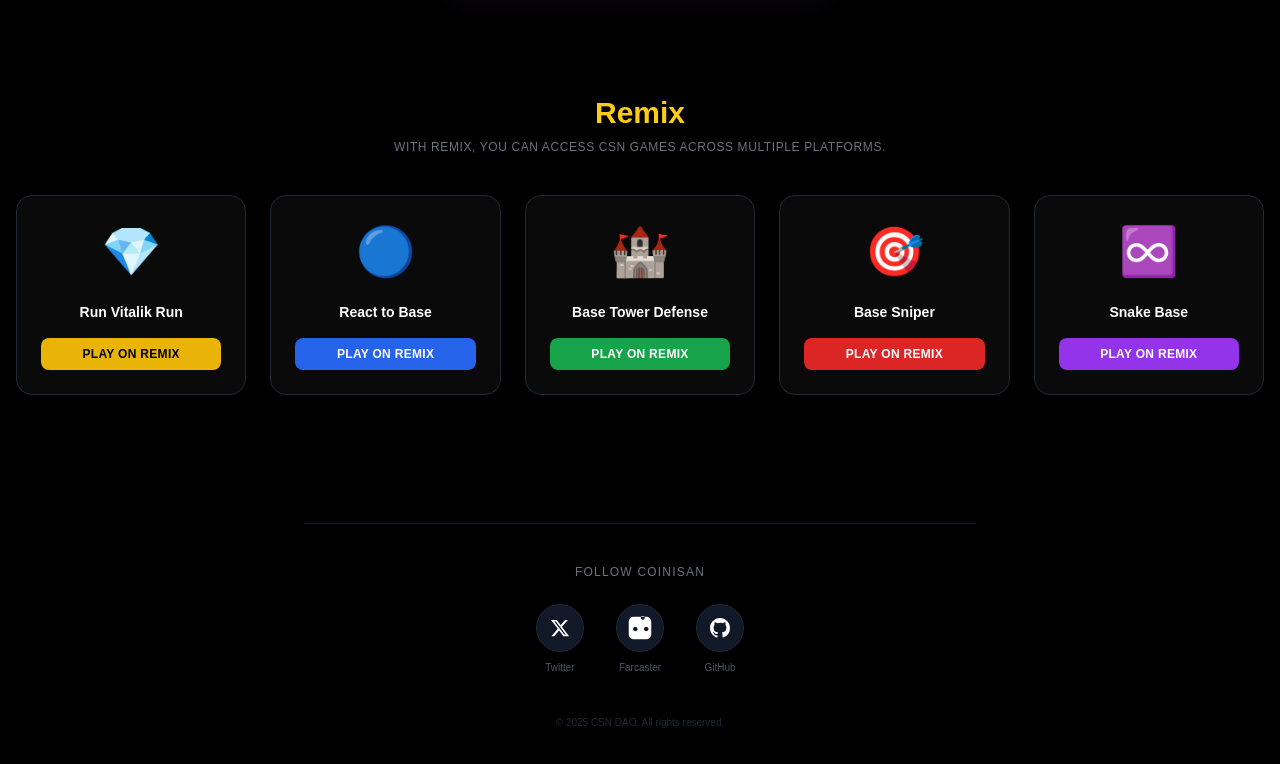
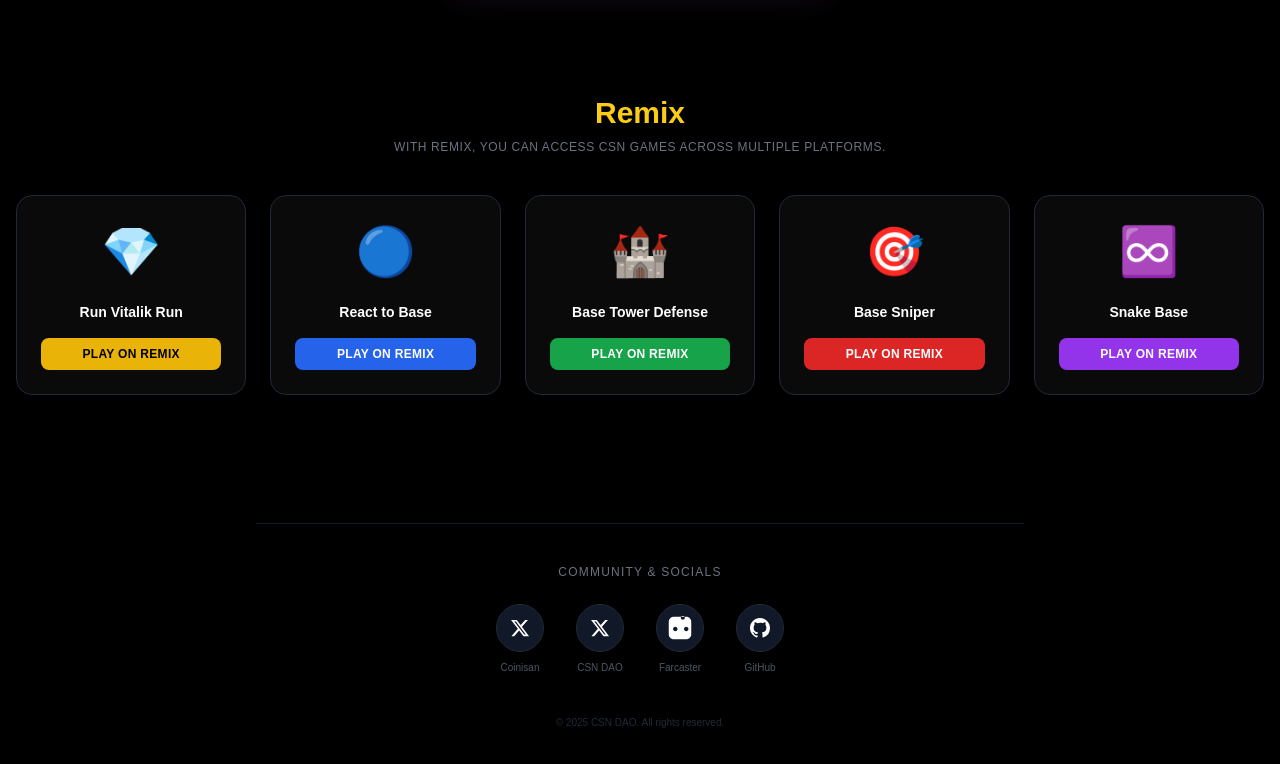
Before and after one commit to coinisan/csndao.app, a Next.js app: page / in a window 1280 px wide. Shown: the part 723-1487 px from the top of the page. Built offline with nearby package versions, Linux system fonts and the light colour scheme.

Commit message:
Add CSN DAO Twitter link

```diff
--- a/app/page.tsx
+++ b/app/page.tsx
@@ -56,7 +56,7 @@
             title="Run Vitalik Run"
             icon="💎"
             color="bg-yellow-500 hover:bg-yellow-400 text-black"
-            url="#" // Buraya oyun linkini ekleyebilirsin
+            url="#"
           />
 
           <GameCard
@@ -91,19 +91,28 @@
       </div>
 
       {/* --- 4. FOOTER (SOCIALS) --- */}
-      <footer className="w-full max-w-2xl border-t border-gray-900 pt-10 flex flex-col items-center">
-        <h3 className="text-gray-500 text-xs uppercase tracking-widest mb-6">Follow Coinisan</h3>
+      <footer className="w-full max-w-3xl border-t border-gray-900 pt-10 flex flex-col items-center">
+        <h3 className="text-gray-500 text-xs uppercase tracking-widest mb-6">Community & Socials</h3>
 
-        <div className="flex items-center space-x-8">
-          {/* Twitter / X */}
+        <div className="flex flex-wrap justify-center gap-8">
+
+          {/* 1. Coinisan Twitter */}
           <a href="https://x.com/coinisan" target="_blank" rel="noopener noreferrer" className="group flex flex-col items-center space-y-2">
             <div className="w-12 h-12 bg-gray-900 rounded-full flex items-center justify-center group-hover:bg-white group-hover:text-black transition-all duration-300 border border-gray-800">
               <svg viewBox="0 0 24 24" className="w-5 h-5 fill-current" aria-hidden="true"><path d="M18.244 2.25h3.308l-7.227 8.26 8.502 11.24H16.17l-5.214-6.817L4.99 21.75H1.68l7.73-8.835L1.254 2.25H8.08l4.713 6.231zm-1.161 17.52h1.833L7.084 4.126H5.117z"></path></svg>
             </div>
-            <span className="text-[10px] text-gray-600 group-hover:text-white transition-colors">Twitter</span>
+            <span className="text-[10px] text-gray-600 group-hover:text-white transition-colors">Coinisan</span>
           </a>
 
-          {/* Farcaster */}
+          {/* 2. CSN DAO Twitter (YENİ EKLENDİ) */}
+          <a href="https://x.com/Csn_Dao" target="_blank" rel="noopener noreferrer" className="group flex flex-col items-center space-y-2">
+            <div className="w-12 h-12 bg-gray-900 rounded-full flex items-center justify-center group-hover:bg-blue-500 group-hover:text-white transition-all duration-300 border border-gray-800">
+              <svg viewBox="0 0 24 24" className="w-5 h-5 fill-current" aria-hidden="true"><path d="M18.244 2.25h3.308l-7.227 8.26 8.502 11.24H16.17l-5.214-6.817L4.99 21.75H1.68l7.73-8.835L1.254 2.25H8.08l4.713 6.231zm-1.161 17.52h1.833L7.084 4.126H5.117z"></path></svg>
+            </div>
+            <span className="text-[10px] text-gray-600 group-hover:text-blue-400 transition-colors">CSN DAO</span>
+          </a>
+
+          {/* 3. Farcaster */}
           <a href="https://warpcast.com/coinisan" target="_blank" rel="noopener noreferrer" className="group flex flex-col items-center space-y-2">
             <div className="w-12 h-12 bg-gray-900 rounded-full flex items-center justify-center group-hover:bg-purple-600 group-hover:text-white transition-all duration-300 border border-gray-800">
               <svg viewBox="0 0 24 24" className="w-6 h-6 fill-current" aria-hidden="true"><path d="M18.24.75H5.76A5.02 5.02 0 0 0 .75 5.75v12.5c0 2.76 2.25 5 5.01 5H18.24c2.76 0 5.01-2.24 5.01-5V5.75c0-2.76-2.25-5-5.01-5Zm-10.93 14.5c-1.24 0-2.25-1.01-2.25-2.25 0-1.24 1.01-2.25 2.25-2.25s2.25 1.01 2.25 2.25-1.01 2.25-2.25 2.25Zm7.5-11.5c-1.1 0-2-.9-2-2s.9-2 2-2 2 .9 2 2-.9 2-2 2Zm3.43 11.5c-1.24 0-2.25-1.01-2.25-2.25 0-1.24 1.01-2.25 2.25-2.25s2.25 1.01 2.25 2.25-1.01 2.25-2.25 2.25Z"></path></svg>
@@ -111,7 +120,7 @@
              <span className="text-[10px] text-gray-600 group-hover:text-purple-400 transition-colors">Farcaster</span>
           </a>
 
-          {/* GitHub */}
+          {/* 4. GitHub */}
           <a href="https://github.com/coinisan" target="_blank" rel="noopener noreferrer" className="group flex flex-col items-center space-y-2">
             <div className="w-12 h-12 bg-gray-900 rounded-full flex items-center justify-center group-hover:bg-gray-700 group-hover:text-white transition-all duration-300 border border-gray-800">
               <svg viewBox="0 0 24 24" className="w-6 h-6 fill-current" aria-hidden="true"><path fillRule="evenodd" d="M12 2C6.477 2 2 6.484 2 12.017c0 4.425 2.865 8.18 6.839 9.504.5.092.682-.217.682-.483 0-.237-.008-.868-.013-1.703-2.782.605-3.369-1.343-3.369-1.343-.454-1.158-1.11-1.466-1.11-1.466-.908-.62.069-.608.069-.608 1.003.07 1.531 1.032 1.531 1.032.892 1.53 2.341 1.088 2.91.832.092-.647.35-1.088.636-1.338-2.22-.253-4.555-1.113-4.555-4.951 0-1.093.39-1.988 1.029-2.688-.103-.253-.446-1.272.098-2.65 0 0 .84-.27 2.75 1.026A9.564 9.564 0 0112 6.844c.85.004 1.705.115 2.504.337 1.909-1.296 2.747-1.027 2.747-1.027.546 1.379.202 2.398.1 2.651.64.7 1.028 1.595 1.028 2.688 0 3.848-2.339 4.695-4.566 4.943.359.309.678.92.678 1.855 0 1.338-.012 2.419-.012 2.747 0 .268.18.58.688.482A10.019 10.019 0 0022 12.017C22 6.484 17.522 2 12 2z" clipRule="evenodd"></path></svg>
```
